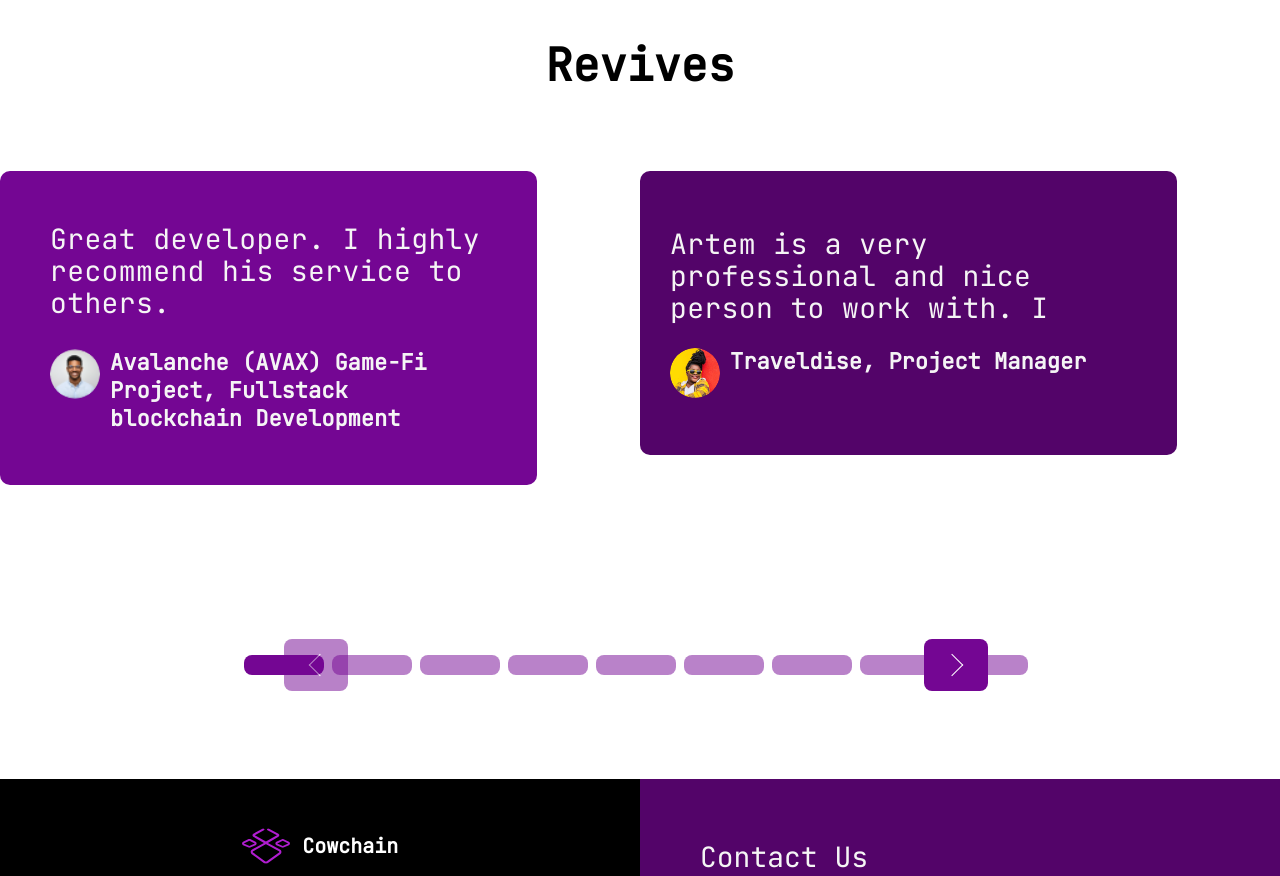
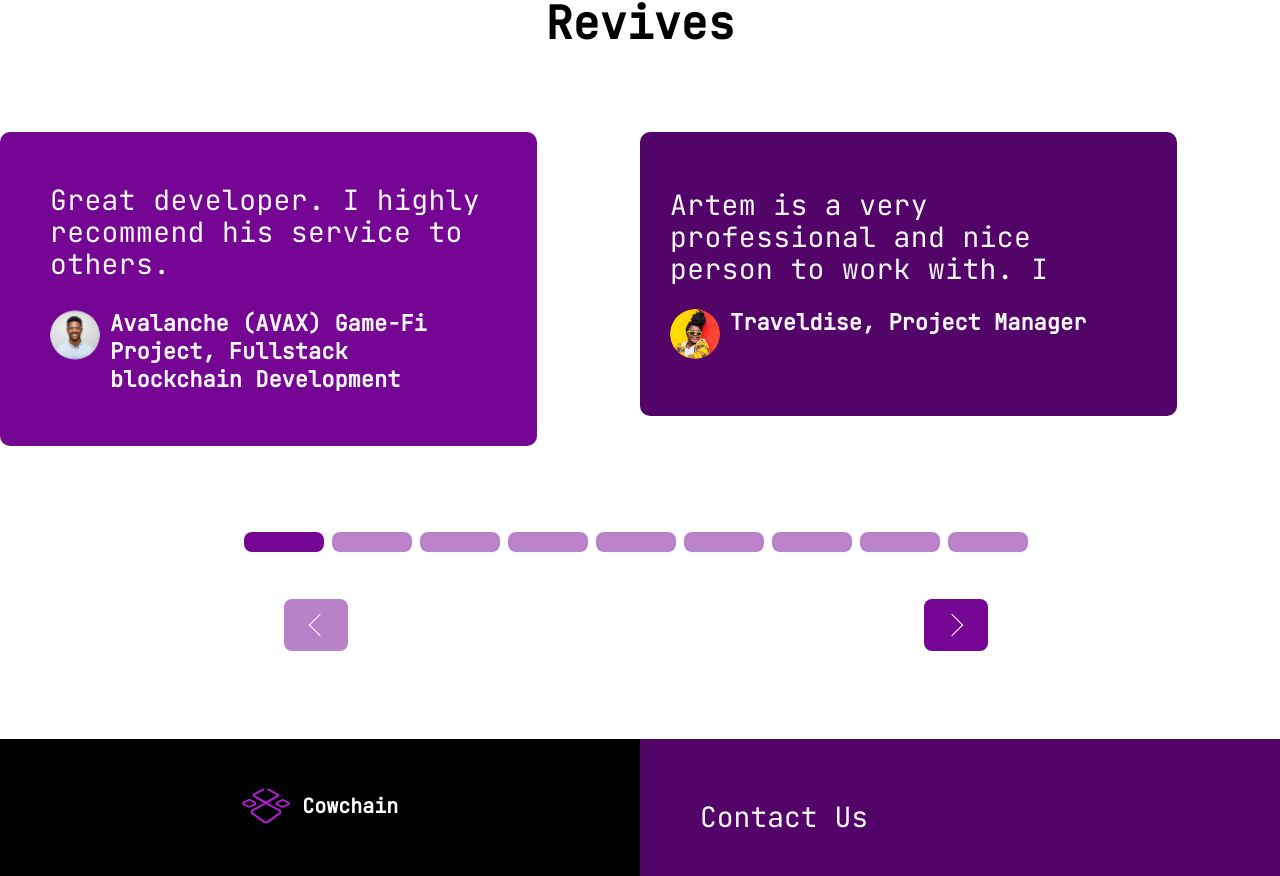
Before and after one commit to 4svEXE/Social-React-App, a React (Vite) app: page / in a window 1280 px wide. Shown: the part 4799-5675 px from the top of the page. Built offline with nearby package versions, Linux system fonts and the light colour scheme.

Commit message:
update(Home) stylesfix

```diff
--- a/src/pages/Home/components/CustomCarousel.css
+++ b/src/pages/Home/components/CustomCarousel.css
@@ -1,9 +1,20 @@
 .react-multi-carousel-dot-list {
   position: relative;
-  width: 70%;
-  margin-left: 15%;
-  margin-top: 170px;
+  width: auto;
+  /* margin-left: 15%;
+  margin-top: 170px; */
   overflow: hidden;
+}
+
+.carousel-box {
+  height: 530px !important;
+  display: flex;
+  flex-direction: column;
+  justify-content: space-between;
+}
+
+.react-multi-carousel-list {
+  min-height: 320px;
 }
 
 .carousel-button-group {
--- a/src/pages/Home/components/RevivesCarousel.jsx
+++ b/src/pages/Home/components/RevivesCarousel.jsx
@@ -99,7 +99,7 @@ export default function RevivesCarousel() {
   };
 
   return (
-    <div className="container text-white mb-20">
+    <div className="container carousel-box text-white mb-20">
       <Carousel
         responsive={responsive}
         showDots
--- a/src/pages/Home/components/TeamCarousel.jsx
+++ b/src/pages/Home/components/TeamCarousel.jsx
@@ -77,7 +77,7 @@ export default function TeamCarousel() {
   };
 
   return (
-    <div className="container text-white mb-20">
+    <div className="container carousel-box text-white mb-20">
       <Carousel
         responsive={responsive}
         showDots
--- a/src/pages/VideoGuides/VideoGuides.jsx
+++ b/src/pages/VideoGuides/VideoGuides.jsx
@@ -97,9 +97,12 @@ export default function VideoGuides() {
     <section className="flex pt-10 flex-col h-max items-center bg-[#E2ECF4] text-black dark:text-white dark:bg-black py-8 bg-opacity-25">
       <div className="w-full grid grid-cols-12 gap-3 min-h-[50vh]">
         <div className="col-span-8">
-
-          <div className={s.cards + ' grid grid-cols-2 gap-3'}>
-            <div className={s.card + ' col-span-1 ' + (isPlaying["v1"] ? s.active : '')}>
+          <div className={s.cards + " grid xl:grid-cols-2 gap-3"}>
+            <div
+              className={
+                s.card + " col-span-1 " + (isPlaying["v1"] ? s.active : "")
+              }
+            >
               <div className={s.controllButton}>
                 <ControllButton
                   onClick={() => {
@@ -114,9 +117,23 @@ export default function VideoGuides() {
                   />
                 </ControllButton>
               </div>
+
+              <video
+                ref={videoRefs["v1"]}
+                src={v1}
+                className={
+                  "block xl:hidden mt-12 " +
+                  (videoSrc === v1 ? s.show : s.hide) +
+                  (isPlaying["v1"] ? "" : " " + s.paused)
+                }
+              ></video>
             </div>
 
-            <div className={s.card + ' col-span-1 ' + (isPlaying["v2"] ? s.active : '')}>
+            <div
+              className={
+                s.card + " col-span-1 " + (isPlaying["v2"] ? s.active : "")
+              }
+            >
               <div className={s.controllButton}>
                 <ControllButton
                   onClick={() => {
@@ -133,9 +150,13 @@ export default function VideoGuides() {
               </div>
             </div>
 
-          {/* // ! step 3 */}
+            {/* // ! step 3 */}
 
-            <div className={s.card + ' col-span-1 ' + (isPlaying["v3"] ? s.active : '')}>
+            <div
+              className={
+                s.card + " col-span-1 " + (isPlaying["v3"] ? s.active : "")
+              }
+            >
               <div className={s.controllButton}>
                 <ControllButton
                   onClick={() => {
@@ -154,7 +175,7 @@ export default function VideoGuides() {
           </div>
         </div>
 
-        <div className={s.videoContainer + " col-span-4"}>
+        <div className={s.videoContainer + " col-span-4 hidden xl:block"}>
           <img src={phone} alt="phone" className={s.phone} />
 
           {/* // ! step 4 */}
--- a/src/pages/VideoGuides/VideoGuides.module.scss
+++ b/src/pages/VideoGuides/VideoGuides.module.scss
@@ -4,7 +4,8 @@
 
   .card {
     width: 320px;
-    height: 240px;
+    min-height: 240px;
+    height: fit-content;
     padding: 16px;
     background-color: #FFFFFF4D;
     border-radius: 16px;
@@ -15,6 +16,21 @@
 
     &.active {
       background-color: #FFFFFF;
+    }
+
+    video{
+      height: 0px;
+      transition: .3s;
+
+      &.show{
+        height: 440px;
+      }
+      &.hide{
+        height: 0px;
+      }
+      &.paused{
+        height: 200px;
+      }
     }
 
     .controllButton {
--- a/src/widgets/decorations/Decorations.css
+++ b/src/widgets/decorations/Decorations.css
@@ -5,6 +5,7 @@
   height: 100vh;
   opacity: 0.5;
   overflow: hidden;
+  pointer-events: none;
 }
 .Decorations img {
   position: absolute;
```
